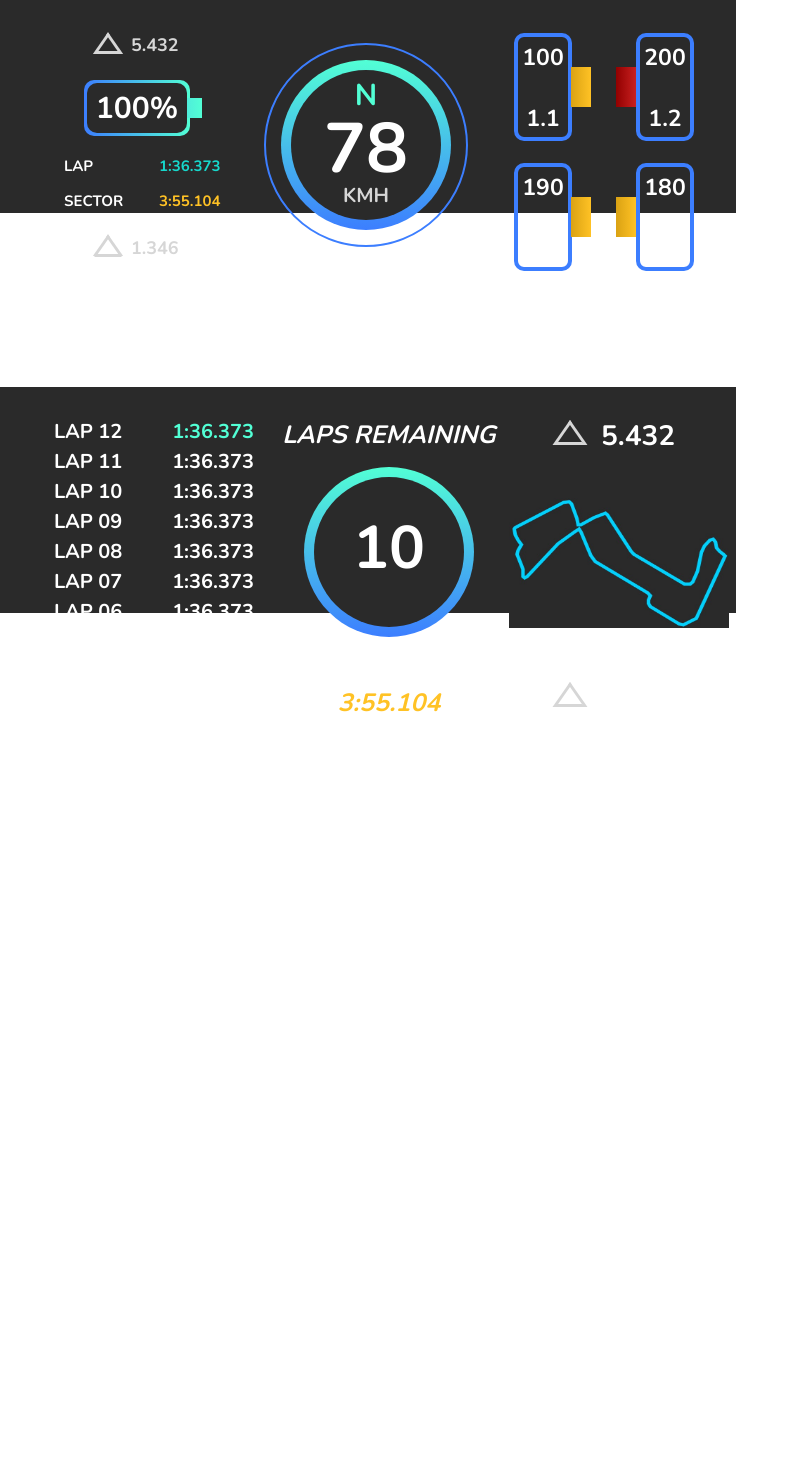
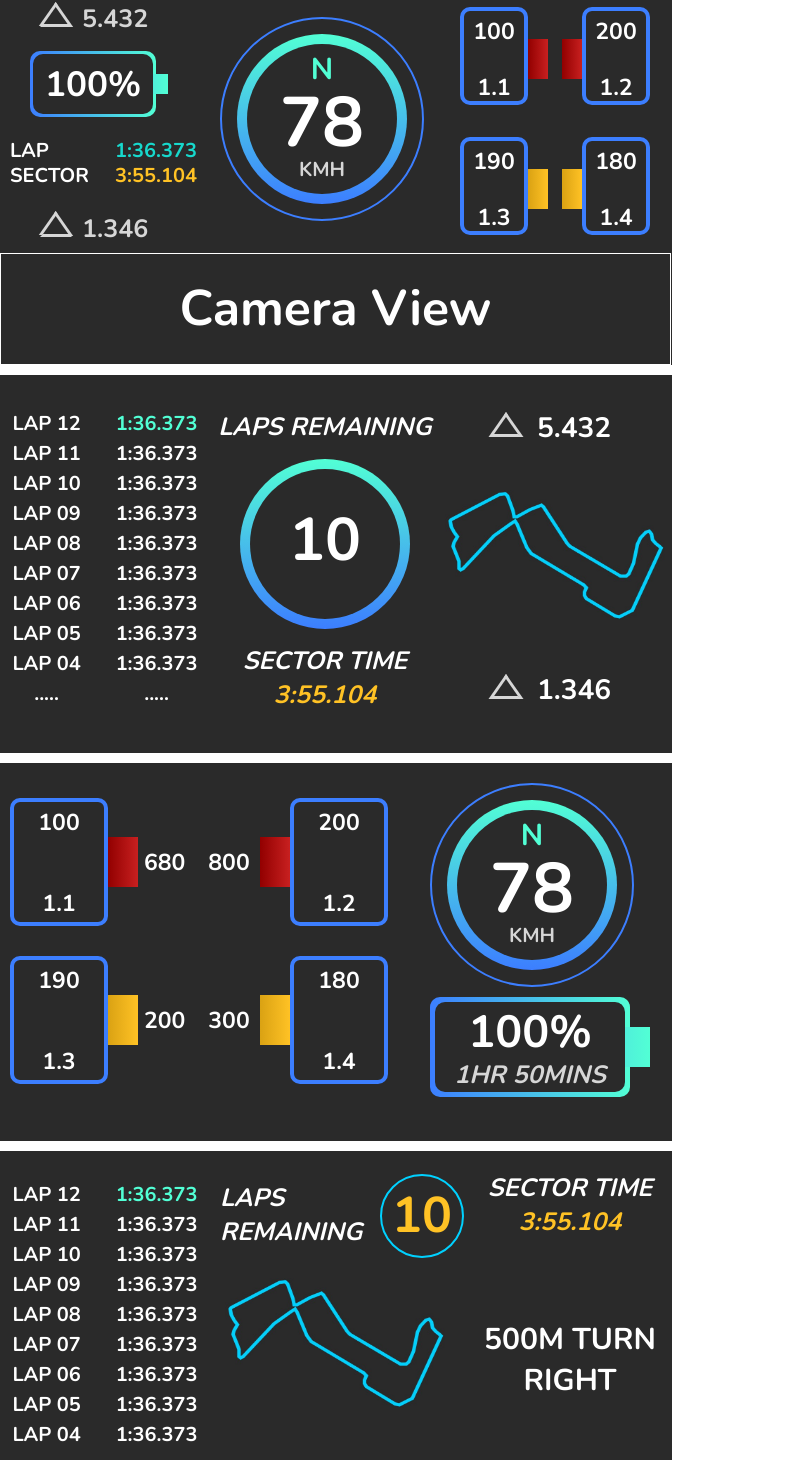
Before and after one commit to CaitlinChiang/EV-Screens, a React (Create React App) app: page / in a window 1280 px wide. Shown: the part 13-1473 px from the top of the page, without its empty margins (0-799 px from the left). Before the commit the page ends 800 px from the top, so only its background shows below. Built offline with nearby package versions, Linux system fonts and the light colour scheme.

Commit message:
Design tweaks

```diff
--- a/src/App.css
+++ b/src/App.css
@@ -10,5 +10,6 @@
 }
 
 #content {
-  width: 672px;
+  width: 750px;
+  min-height: 200vh;
 }
--- a/src/App.js
+++ b/src/App.js
@@ -1,5 +1,7 @@
 import DriverMain from './components/demonstration/driver-main'
 import DriverSecondary from './components/demonstration/driver-secondary'
+import DriverTertiary from './components/demonstration/driver-tertiary'
+import PassengerMain from './components/demonstration/passenger-main'
 import './App.css'
 import './styles/Global.css'
 
@@ -9,6 +11,8 @@ function App() {
       <div id="content">
         <DriverMain />
         <DriverSecondary />
+        <DriverTertiary />
+        <PassengerMain />
       </div>
     </div>
   )
--- a/src/components/demonstration/driver-main.js
+++ b/src/components/demonstration/driver-main.js
@@ -12,6 +12,7 @@ class DriverMain extends Component {
     const speed = 78
     const tire_temperatures = [100, 200, 190, 180]
     const tire_pressures = [1.1, 1.2, 1.3, 1.4]
+    const break_temperatures = [800, 800, 200, 200]
 
     return (
       <div id="driver-main">
@@ -70,7 +71,7 @@ class DriverMain extends Component {
             <div class="wheel-main">
               <p>{tire_temperatures?.[0]}</p>
               <p>{tire_pressures?.[0]}</p>
-              {tire_temperatures?.[0] > 195 ?
+              {break_temperatures?.[0] > 650 ?
                 <div class="wheel-connector-main-left-warning" />
               :
                 <div class="wheel-connector-main-left-normal" />
@@ -80,7 +81,7 @@ class DriverMain extends Component {
             <div class="wheel-main">
               <p>{tire_temperatures?.[1]}</p>
               <p>{tire_pressures?.[1]}</p>
-              {tire_temperatures?.[1] > 195 ?
+              {break_temperatures?.[1] > 650 ?
                 <div class="wheel-connector-main-right-warning" />
               :
                 <div class="wheel-connector-main-right-normal" />
@@ -90,7 +91,7 @@ class DriverMain extends Component {
             <div class="wheel-main">
               <p>{tire_temperatures?.[2]}</p>
               <p>{tire_pressures?.[2]}</p>
-              {tire_temperatures?.[2] > 195 ?
+              {break_temperatures?.[2] > 650 ?
                 <div class="wheel-connector-main-left-warning" />
               :
                 <div class="wheel-connector-main-left-normal" />
@@ -100,7 +101,7 @@ class DriverMain extends Component {
             <div class="wheel-main">
               <p>{tire_temperatures?.[3]}</p>
               <p>{tire_pressures?.[3]}</p>
-              {tire_temperatures?.[3] > 195 ?
+              {break_temperatures?.[3] > 650 ?
                 <div class="wheel-connector-main-right-warning" />
               :
                 <div class="wheel-connector-main-right-normal" />
@@ -108,6 +109,10 @@ class DriverMain extends Component {
             </div>
           </div>
         </div>
+
+        <div class="camera-driver-main">
+          <p>Camera View</p>
+        </div>
       </div>
     )
   }
--- a/src/styles/DriverMain.css
+++ b/src/styles/DriverMain.css
@@ -1,26 +1,39 @@
 #driver-main {
-  height: 25vh;
+  height: 378px;
   width: 672px;
   background-color: var(--dark-grey);
   text-align: center;
-  padding-top: 2%;
-  padding-left: 5%;
   font-family: "Nunito", sans-serif;
   display: grid;
-  grid-template-columns: 200px 250px 240px;
+  grid-template-columns: 200px 260px 240px;
   grid-template-rows: 0 0;
-  position: fixed;
+  position: relative;
+}
+
+.camera-driver-main {
+  height: 110px;
+  width: 669px;
+  position: absolute;
+  bottom: 0;
+  background-color: transparent;
+  border: 1px solid var(--white);
+}
+
+.camera-driver-main > p {
+  font-size: 50px;
+  margin-top: 20px;
+  color: var(--white);
 }
 
 /* LEFT SIDE OF SCREEN */
 .delta-front {
-  margin-top: 5px;
-  margin-left: 30px;
+  margin-top: 0px;
+  margin-left: 40px;
 }
 
 .delta-back {
-  margin-top: 5px;
-  margin-left: 30px;
+  margin-top: 8px;
+  margin-left: 40px;
 }
 
 .delta-grid {
@@ -33,20 +46,21 @@
 }
 
 .delta-grid-item {
-  font-size: 18px;
+  font-size: 25px;
   color: var(--light-grey);
 }
 
 .delta-grid-item > p {
   margin-top: 15px;
+  margin-left: 5px;
 }
 
 /* STYLE FOR DELTA TRIANGLE */
 .triangle {
   position: relative;
   transform: scale(var(--ggs,1));
-  width: 28px;
-  height: 36px;
+  width: 32px;
+  height: 40px;
   border-left: 3px solid transparent;
   border-bottom: 3px solid var(--light-grey);
 }
@@ -59,14 +73,14 @@
 .triangle::before {
   content: "";
   position: absolute;
-  width: 26px;
-  height: 26px;
+  width: 30px;
+  height: 29px;
   border-left: 3px solid var(--light-grey);
   border-top: 3px solid var(--light-grey);
   border-bottom: 3px solid transparent;
   transform: rotate(45deg) skew(10deg,10deg);
   left: -2px;
-  bottom: -16px
+  bottom: -17px;
 }
 
 .delta-back > .delta-grid > .delta-grid-item > .triangle::before {
@@ -75,53 +89,54 @@
 /* END OF STYLE FOR DELTA TRIANGLE */
 
 .battery {
-  width: 100px;
+  width: 120px;
   background: linear-gradient(to right, var(--dark-blue), var(--light-aqua));
-  height: 50px;
+  height: 60px;
   border-radius: 10px;
-  margin-top: -30px;
+  margin-top: -45px;
   margin-bottom: 20px;
   padding: 3px;
-  margin-left: 20px;
+  margin-left: 30px;
 }
 
 .battery-inner {
   background-color: var(--dark-grey);
   margin-bottom: -10px;
   padding: 0;
-  height: 50px;
-  width: 100px;
+  height: 60px;
+  width: 120px;
   border-radius: 10px;
-  position: fixed;
+  position: absolute;
   margin: auto;
 }
 
 .battery-inner > p {
   color: var(--white);
-  font-size: 30px;
-  margin-top: 5px;
+  font-size: 35px;
+  margin-top: 7px;
 }
 
 .battery-cap {
-  width: 100px;
+  width: 120px;
   background: linear-gradient(to right, var(--dark-blue), var(--light-aqua));
   height: 10px;
   padding: 5px;
-  margin-top: 15px;
+  margin-top: 20px;
   margin-left: 5px;
 }
 
 .lap-sector {
   display: grid;
-  grid-template-columns: 60px 60px;
+  grid-template-columns: 80px 80px;
   grid-template-rows: 0 0;
   text-align: center;
-  grid-gap: 35px;
-  margin-bottom: 30px;
+  grid-gap: 25px;
+  margin-bottom: 35px;
+  margin-left: 10px;
 }
 
 .lap-sector-item {
-  font-size: 15px;
+  font-size: 20px;
   color: var(--white);
   text-align: left;
 }
@@ -142,6 +157,7 @@
   border-radius: 50%;
   border: 2px solid var(--dark-blue);
   margin-top: 30px;
+  margin-left: 20px;
 }
 
 .speed-gradient {
@@ -149,7 +165,7 @@
   width: 170px;
   border-radius: 50%;
   margin: 15px auto auto 15px;
-  position: fixed;
+  position: absolute;
   background: linear-gradient(to top, var(--dark-blue), var(--light-aqua));
 }
 
@@ -159,7 +175,7 @@
   border-radius: 50%;
   background: var(--dark-grey);
   margin: 10px auto auto 10px;
-  position: fixed;
+  position: absolute;
 }
 
 .speed-inner > p:first-child {
@@ -193,8 +209,8 @@
 }
 
 .wheel-main {
-  width: 50px;
-  height: 100px;
+  width: 60px;
+  height: 90px;
   border: 4px solid var(--dark-blue);
   border-radius: 10px;
   color: var(--white);
@@ -206,35 +222,34 @@
 }
 
 .wheel-main > p:nth-child(2) {
-  margin-top: 30px;
+  margin-top: 25px;
 }
 
 .wheel-connector-main-left-warning {
   height: 40px;
   width: 20px;
-  margin: -90px auto auto 53px;
+  margin: -87px auto auto 64px;
   background: linear-gradient(to right, var(--dark-red), var(--light-red));;
 }
 
 .wheel-connector-main-left-normal {
   height: 40px;
   width: 20px;
-  margin: -90px auto auto 53px;
+  margin: -87px auto auto 64px;
   background: linear-gradient(to right, var(--darker-yellow), var(--yellow));;
 }
 
 .wheel-connector-main-right-warning {
   height: 40px;
   width: 20px;
-  margin: -90px auto auto -24px;
+  margin: -87px auto auto -24px;
   background: linear-gradient(to right, var(--dark-red), var(--light-red));;
 }
 
 .wheel-connector-main-right-normal {
   height: 40px;
   width: 20px;
-  margin: -90px auto auto -24px;
+  margin: -87px auto auto -24px;
   background: linear-gradient(to right, var(--darker-yellow), var(--yellow));;
 }
-
 /* END OF RIGHT SCREEN */
--- a/src/styles/DriverSecondary.css
+++ b/src/styles/DriverSecondary.css
@@ -1,20 +1,17 @@
 #driver-secondary {
-  margin-top: 400px;
-  height: 25vh;
+  margin-top: 10px;
+  height: 378px;
   width: 672px;
   background-color: var(--dark-grey);
   text-align: center;
-  padding-top: 2%;
-  padding-left: 5%;
   font-family: "Nunito", sans-serif;
   display: grid;
   grid-template-columns: 200px 250px 240px;
   grid-template-rows: 0 0;
-  position: fixed;
 }
 
 .driver-secondary-item {
-  margin-top: -15px;
+  margin-top: 15px;
 }
 
 /* LEFT SIDE OF SCREEN */
@@ -24,8 +21,8 @@
   grid-template-rows: auto auto;
   text-align: center;
   grid-gap: 30px;
+  margin-left: 10px;
   color: var(--white);
-  margin-left: -20px;
 }
 
 .lap-list-item {
@@ -57,7 +54,7 @@
   width: 170px;
   border-radius: 50%;
   margin: -10px auto auto 40px;
-  position: fixed;
+  position: absolute;
   background: linear-gradient(to top, var(--dark-blue), var(--light-aqua));
 }
 
@@ -67,7 +64,7 @@
   border-radius: 50%;
   background: var(--dark-grey);
   margin: 10px auto auto 10px;
-  position: fixed;
+  position: absolute;
 }
 
 .laps-inner > p {
--- /dev/null
+++ b/src/styles/DriverTertiary.css
@@ -0,0 +1,174 @@
+#driver-tertiary {
+  margin-top: 10px;
+  height: 378px;
+  width: 672px;
+  background-color: var(--dark-grey);
+  text-align: center;
+  font-family: "Nunito", sans-serif;
+  display: grid;
+  grid-template-rows: 0 0;
+}
+
+.driver-tertiary-item {
+  margin-top: 10px;
+}
+
+/* LEFT SCREEN */
+.wheel-pressure-tertiary {
+  text-align: center;
+  display: grid;
+  grid-template-columns: 250px 200px;
+  grid-template-rows: auto auto;
+  text-align: center;
+  grid-gap: 30px;
+  margin-top: 25px;
+  margin-left: 10px;
+}
+
+.wheel-tertiary {
+  width: 90px;
+  height: 120px;
+  border: 4px solid var(--dark-blue);
+  border-radius: 10px;
+  color: var(--white);
+  font-size: 23px;
+  padding: 0;
+}
+
+.wheel-tertiary > p:first-child {
+  margin-top: 5px;
+}
+
+.wheel-tertiary > p:nth-child(2) {
+  margin-top: 50px;
+}
+
+.break-temp-left {
+  margin-top: -40px;
+  margin-left: 130px;
+}
+
+.break-temp-right {
+  margin-top: -40px;
+  margin-left: -220px;
+}
+
+.wheel-connector-tertiary-left-warning {
+  height: 50px;
+  width: 30px;
+  margin: -105px auto auto 94px;
+  background: linear-gradient(to right, var(--dark-red), var(--light-red));;
+}
+
+.wheel-connector-tertiary-left-normal {
+  height: 50px;
+  width: 30px;
+  margin: -105px auto auto 94px;
+  background: linear-gradient(to right, var(--darker-yellow), var(--yellow));;
+}
+
+.wheel-connector-tertiary-right-warning {
+  height: 50px;
+  width: 30px;
+  margin: -105px auto auto -34px;
+  background: linear-gradient(to right, var(--dark-red), var(--light-red));;
+}
+
+.wheel-connector-tertiary-right-normal {
+  height: 50px;
+  width: 30px;
+  margin: -105px auto auto -34px;
+  background: linear-gradient(to right, var(--darker-yellow), var(--yellow));;
+}
+/* END OF LEFT SCREEN */
+
+/* RIGHT SCREEN */
+.speed-outer-tertiary {
+  height: 200px;
+  width: 200px;
+  border-radius: 50%;
+  border: 2px solid var(--dark-blue);
+  margin-top: 10px;
+  margin-left: 430px;
+}
+
+.speed-gradient-tertiary {
+  height: 170px;
+  width: 170px;
+  border-radius: 50%;
+  margin: 15px auto auto 15px;
+  position: absolute;
+  background: linear-gradient(to top, var(--dark-blue), var(--light-aqua));
+}
+
+.speed-inner-tertiary {
+  height: 150px;
+  width: 150px;
+  border-radius: 50%;
+  background: var(--dark-grey);
+  margin: 10px auto auto 10px;
+  position: absolute;
+}
+
+.speed-inner-tertiary > p:first-child {
+  font-size: 30px;
+  margin-top: 5px;
+  color: var(--light-aqua)
+}
+
+.speed-inner-tertiary > p:nth-child(2) {
+  font-size: 70px;
+  margin-top: -45px;
+  color: var(--white)
+}
+
+.speed-inner-tertiary > p:nth-child(3) {
+  font-size: 20px;
+  margin-top: -85px;
+  color: var(--light-grey)
+}
+
+.battery-tertiary {
+  width: 190px;
+  background: linear-gradient(to right, var(--dark-blue), var(--light-aqua));
+  height: 90px;
+  border-radius: 10px;
+  margin-top: 10px;
+  margin-bottom: 20px;
+  padding: 5px;
+  margin-left: 430px;
+}
+
+.battery-inner-tertiary {
+  background-color: var(--dark-grey);
+  margin-bottom: -10px;
+  padding: 0;
+  height: 90px;
+  width: 190px;
+  border-radius: 10px;
+  position: absolute;
+  margin: auto;
+}
+
+.battery-inner-tertiary > p:first-child {
+  color: var(--white);
+  font-size: 45px;
+  margin-top: 0;
+}
+
+.battery-inner-tertiary > p:nth-child(2) {
+  color: var(--light-grey);
+  font-size: 25px;
+  font-style: italic;
+  margin-top: -50px;
+}
+
+.battery-cap-tertiary {
+  width: 200px;
+  background: linear-gradient(to right, var(--dark-blue), var(--light-aqua));
+  height: 30px;
+  padding: 5px;
+  margin-top: 25px;
+  margin-left: 5px;
+}
+/* END OF RIGHT SCREEN */
--- /dev/null
+++ b/src/styles/PassengerMain.css
@@ -0,0 +1,128 @@
+#passenger-main {
+  margin-top: 10px;
+  height: 378px;
+  width: 672px;
+  background-color: var(--dark-grey);
+  text-align: center;
+  font-family: "Nunito", sans-serif;
+  display: grid;
+  grid-template-columns: 200px 250px 240px;
+  grid-template-rows: 0 0;
+}
+
+.passenger-main-item {
+  margin-top: 10px;
+}
+
+/* MID SCREEN */
+.laps-remaining-passenger {
+  text-align: left;
+  margin-left: 20px;
+  font-size: 25px;
+  font-style: italic;
+  color: var(--white);
+  margin-top: 20px;
+}
+
+.laps-remaining-value {
+  border-radius: 50%;
+  width: 80px;
+  height: 80px;
+  border: 2px solid var(--bright-blue);
+  margin-left: 180px;
+  margin-top: -100px;
+}
+
+.laps-remaining-value > p {
+  font-size: 50px;
+  color: var(--yellow);
+  margin-top: 5px;
+}
+
+.map-image-passenger {
+  margin-top: 20px;
+  margin-left: 20px;
+  margin-bottom: 30px;
+}
+
+.delta-front-passenger {
+  margin-top: 4px;
+  margin-left: 40px;
+}
+
+.delta-back-passenger {
+  margin-top: 5px;
+  margin-left: 40px;
+}
+
+.delta-grid-passenger {
+  text-align: center;
+  display: grid;
+  grid-template-columns: 20px auto;
+  grid-template-rows: auto auto;
+  text-align: center;
+}
+
+.delta-grid-item-passenger {
+  font-size: 20px;
+  color: var(--white);
+}
+
+.delta-grid-item-passenger > p {
+  margin-top: 20px;
+}
+
+.triangle-passenger {
+  position: relative;
+  transform: scale(var(--ggs,1));
+  width: 31px;
+  height: 43px;
+  border-left: 3px solid transparent;
+  border-bottom: 3px solid var(--light-grey);
+}
+.triangle-passenger,
+.triangle-passenger::before {
+  display: block;
+  box-sizing: border-box;
+  border-right: 3px solid transparent
+}
+.triangle-passenger::before {
+  content: "";
+  position: absolute;
+  width: 30px;
+  height: 30px;
+  border-left: 3px solid var(--light-grey);
+  border-top: 3px solid var(--light-grey);
+  border-bottom: 3px solid transparent;
+  transform: rotate(45deg) skew(10deg,10deg);
+  left: -2px;
+  bottom: -18px
+}
+
+.delta-back > .delta-grid > .delta-grid-item > .triangle-passenger::before {
+  bottom: -15.9px
+}
+/* END OF MID SCREEN */
+
+/* RIGHT SCREEN */
+.sector-time-passenger {
+  font-size: 25px;
+  font-style: italic;
+  color: var(--white);
+  margin-top: 10px;
+}
+
+.sector-time-value-passenger {
+  font-size: 25px;
+  font-style: italic;
+  color: var(--white);
+  margin-top: -25px;
+  color: var(--yellow);
+}
+
+.instructions {
+  font-size: 30px;
+  color: var(--white);
+  margin-top: 80px;
+  margin-bottom: 43px;
+}
```
